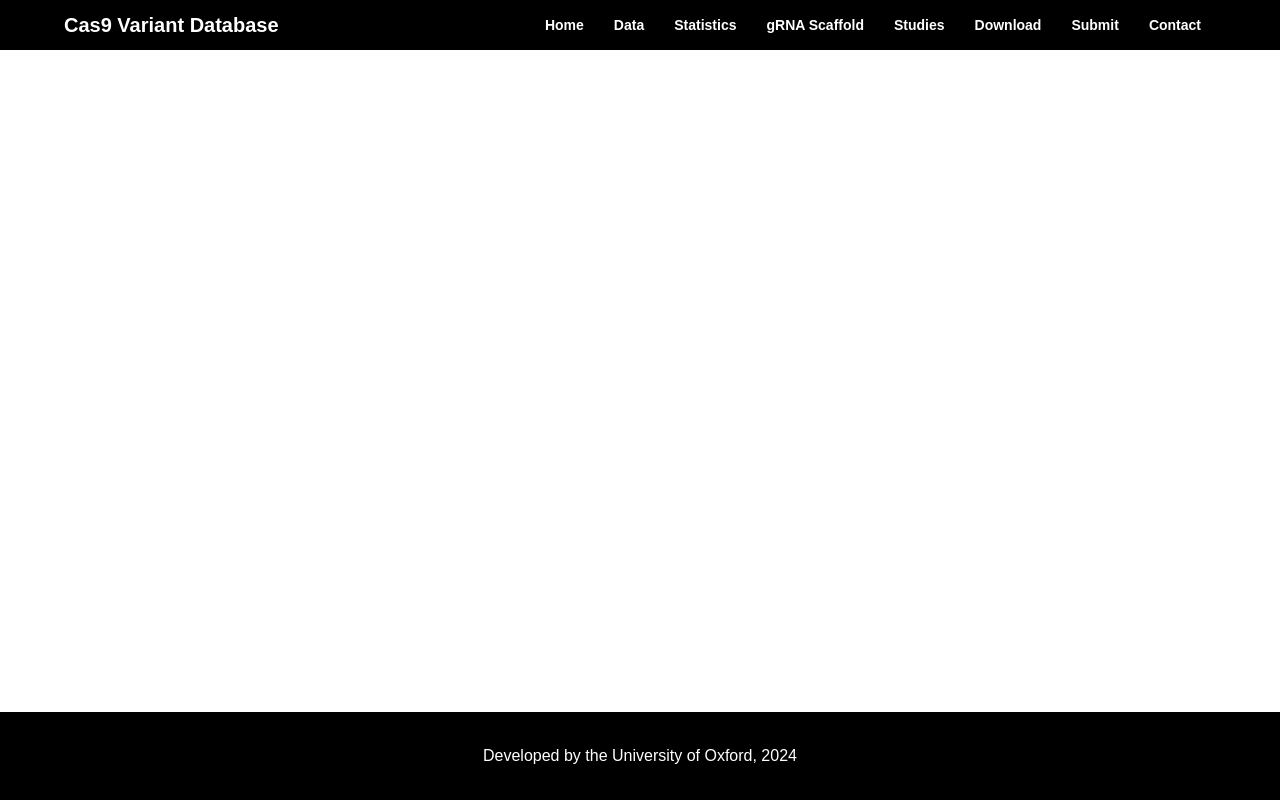
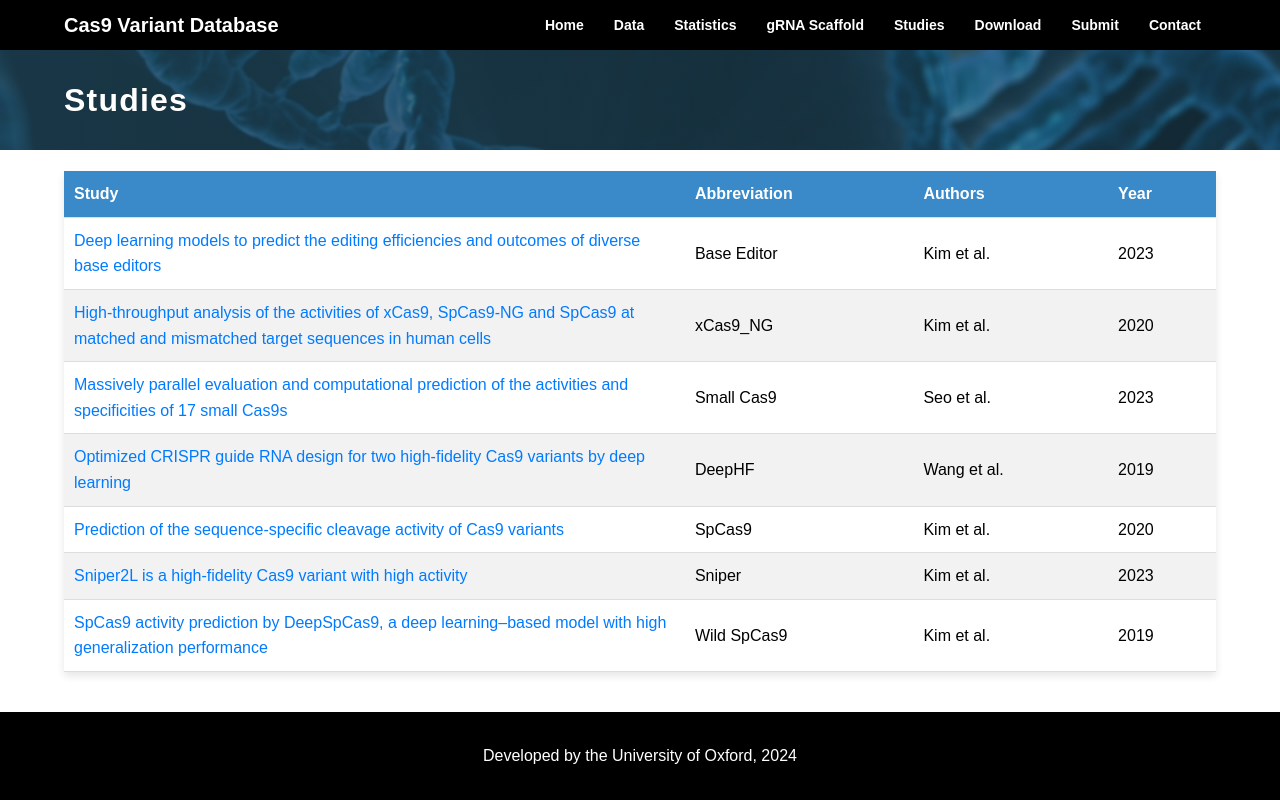
Before and after one commit to yaooo919/CasVarDB, a React (Create React App) app in the folder frontend/: page /studies in a window 1280 px wide. Built offline with nearby package versions, Linux system fonts and the light colour scheme.

Commit message:
studies page

```diff
--- a/frontend/src/App.js
+++ b/frontend/src/App.js
@@ -1,12 +1,13 @@
 import React from 'react';
 import './App.css';
 import { Routes, Route } from 'react-router-dom';
+import Navbar from './components/Navbar';
+import Footer from './components/Footer';
 import Home from './pages/Home';
 import Data from './pages/Data';
+import Scaffold from './pages/Scaffold';
+import Studies from './pages/Studies'
 import Contact from './pages/Contact';
-import Navbar from './components/Navbar';
-import Footer from './components/Footer';
-import Scaffold from './pages/Scaffold';
 
 function App() {
   return (
@@ -17,6 +18,7 @@ function App() {
           <Route path='/' element={<Home />} />
           <Route path='/data' element={<Data />} />
           <Route path='/grna' element={<Scaffold />} />
+          <Route path='/studies' element={<Studies />} />
           <Route path='/contact' element={<Contact />} />
       </Routes>
 
--- a/frontend/src/components/Navbar.js
+++ b/frontend/src/components/Navbar.js
@@ -24,7 +24,7 @@ function Navbar() {
                         <li><Link to='/data'>Data</Link></li>
                         <li><Link to='/'>Statistics</Link></li>
                         <li><Link to='/grna'>gRNA Scaffold</Link></li>
-                        <li><Link to='/'>Studies</Link></li>
+                        <li><Link to='/studies'>Studies</Link></li>
                         <li><Link to='/'>Download</Link></li>
                         <li><Link to='/'>Submit</Link></li>
                         <li><Link to='/contact'>Contact</Link></li>
--- a/frontend/src/pages/Scaffold.css
+++ b/frontend/src/pages/Scaffold.css
@@ -94,7 +94,7 @@
 
 
 /* table */
-.scaffold-table-container {
+.general-table-container {
   margin: 20px auto;
   max-width: 90vw;
   box-shadow: 0 4px 8px rgba(0, 0, 0, 0.1);
@@ -154,3 +154,13 @@ tr:nth-child(even) {
 #gRNA_scaffold_sequence_length {
   width: 20%;
 }
+
+.general-table-container a {
+  color: #007bff;
+  text-decoration: none;
+}
+
+.general-table-container a:hover {
+  color: #0056b3;
+  text-decoration: underline;
+}
--- a/frontend/src/pages/Scaffold.js
+++ b/frontend/src/pages/Scaffold.js
@@ -121,7 +121,7 @@ function Scaffold() {
         </div>
       </div>
 
-      <table className="scaffold-table-container">
+      <table className="general-table-container">
         <thead>
           <tr>
             <th className="col-checkbox">
--- /dev/null
+++ b/frontend/src/pages/Studies.js
@@ -0,0 +1,69 @@
+function Studies() {
+    return (
+      <div>
+        <div className="header-container">
+          <div className="header">
+              <h1>Studies</h1>
+          </div>
+        </div>
+
+
+        <table className="general-table-container">
+          <thead>
+            <tr>
+                <th>Study</th>
+                <th>Abbreviation</th>
+                <th>Authors</th>
+                <th>Year</th>
+            </tr>
+          </thead>
+          <tbody>
+            <tr>
+              <td><a href="https://www.nature.com/articles/s41587-023-01792-x">Deep learning models to predict the editing efficiencies and outcomes of diverse base editors</a></td>
+              <td>Base Editor</td>
+              <td>Kim et al.</td>
+              <td>2023</td>
+            </tr>
+            <tr>
+              <td><a href="https://www.nature.com/articles/s41551-019-0505-1">High-throughput analysis of the activities of xCas9, SpCas9-NG and SpCas9 at matched and mismatched target sequences in human cells</a></td>
+              <td>xCas9_NG</td>
+              <td>Kim et al.</td>
+              <td>2020</td>
+            </tr>
+            <tr>
+              <td><a href="https://www.nature.com/articles/s41592-023-01875-2">Massively parallel evaluation and computational prediction of the activities and specificities of 17 small Cas9s</a></td>
+              <td>Small Cas9</td>
+              <td>Seo et al.</td>
+              <td>2023</td>
+            </tr>
+            <tr>
+              <td><a href="https://www.nature.com/articles/s41467-019-12281-8">Optimized CRISPR guide RNA design for two high-fidelity Cas9 variants by deep learning</a></td>
+              <td>DeepHF</td>
+              <td>Wang et al.</td>
+              <td>2019</td>
+            </tr>
+            <tr>
+              <td><a href="https://www.nature.com/articles/s41587-020-0537-9">Prediction of the sequence-specific cleavage activity of Cas9 variants</a></td>
+              <td>SpCas9</td>
+              <td>Kim et al.</td>
+              <td>2020</td>
+            </tr>
+            <tr>
+              <td><a href="https://www.nature.com/articles/s41589-023-01279-5">Sniper2L is a high-fidelity Cas9 variant with high activity</a></td>
+              <td>Sniper</td>
+              <td>Kim et al.</td>
+              <td>2023</td>
+            </tr>
+            <tr>
+              <td><a href="https://www.science.org/doi/10.1126/sciadv.aax9249">SpCas9 activity prediction by DeepSpCas9, a deep learning–based model with high generalization performance</a></td>
+              <td>Wild SpCas9</td>
+              <td>Kim et al.</td>
+              <td>2019</td>
+            </tr>
+          </tbody>
+        </table>
+      </div>
+    )
+}
+
+export default Studies;
```
